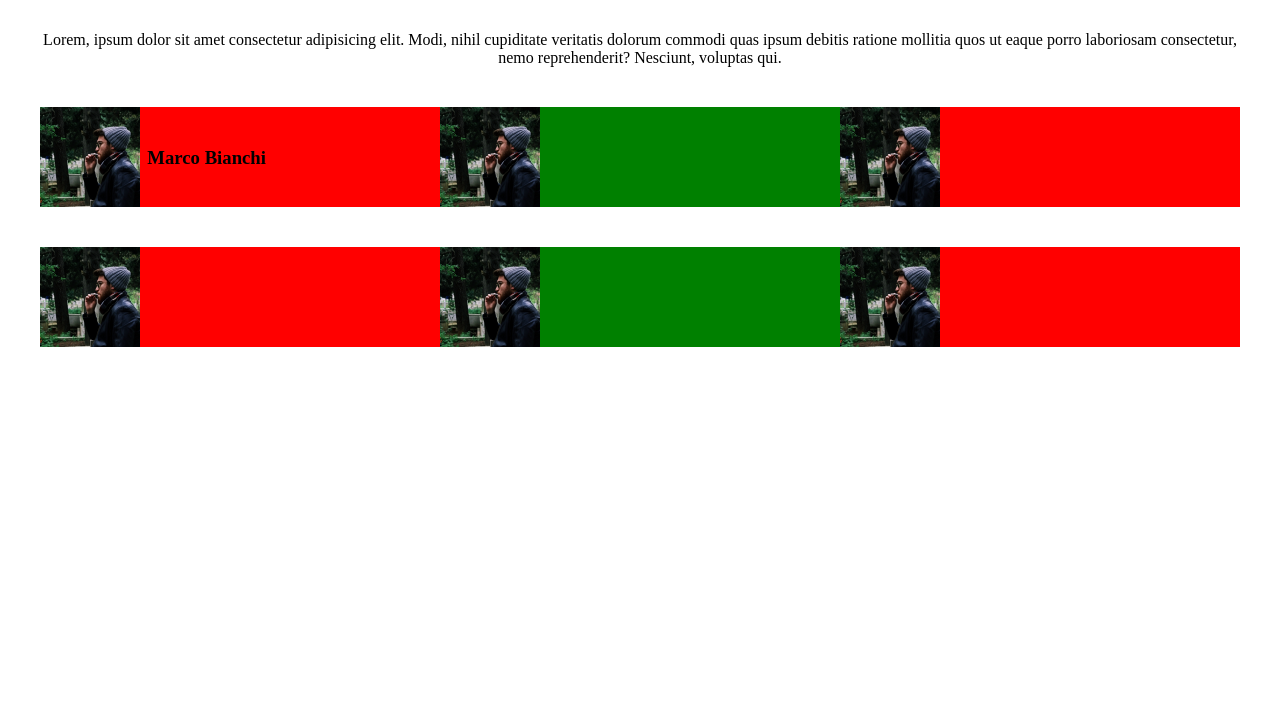
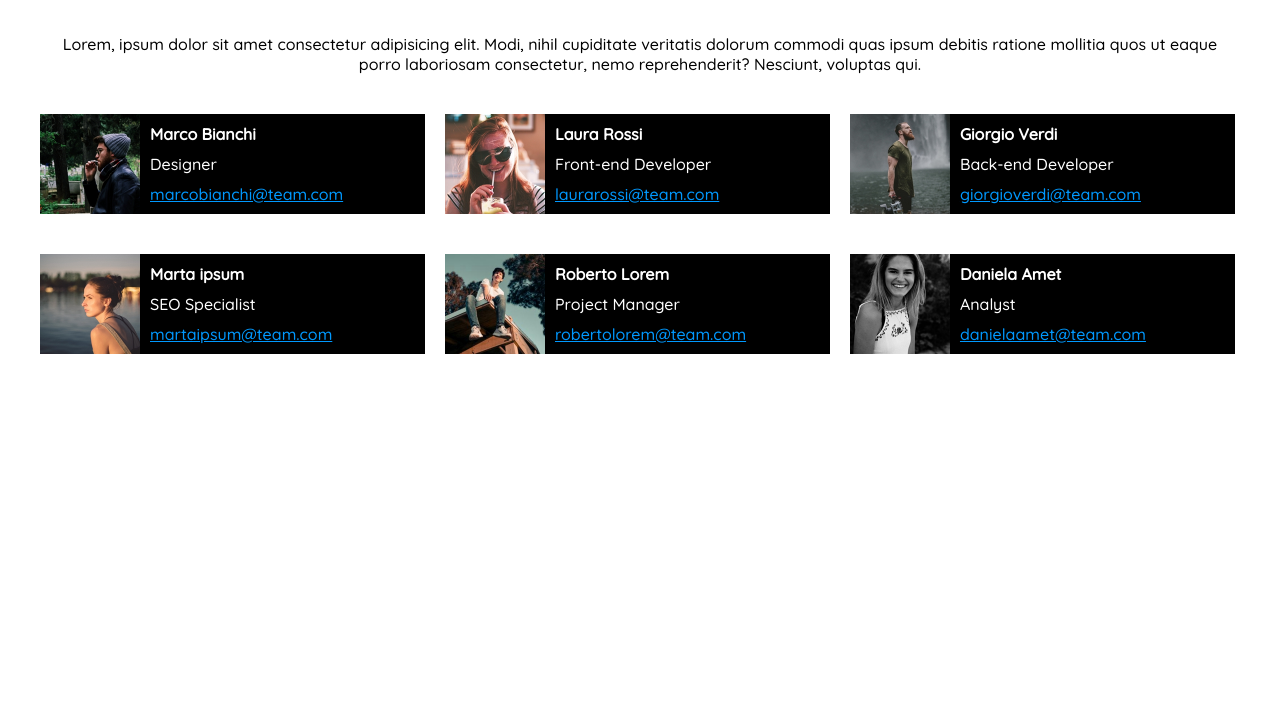
Before and after one commit to Fez06/html-css-float-cards, a plain HTML site: page index.html in a window 1280 px wide. Shown: the part 86-800 px from the top of the page. Drawn offline with Linux system fonts and the light colour scheme.

Commit message:
aggiunte info

```diff
--- a/css/style.css
+++ b/css/style.css
@@ -2,6 +2,7 @@
     margin: 0;
     border: 0;
     box-sizing: border-box;
+    font-family: 'Quicksand', sans-serif;
 }
 
 main, p {
@@ -12,11 +13,13 @@ main, p {
 
 h1 {
     margin: 30px 0 50px;
+    color: #e53170;
+    font-weight: 900;
 }
 
-div {
-    width: calc(100% / 3 );
-    background-color: red;
+.scheda {
+    width: calc(100% / 3 - 15px);
+    background-color: black;
     float: left;
     margin-top: 40px;
 }
@@ -26,12 +29,31 @@ img {
     height: 100px;
 }
 
-div:nth-of-type(3n+2) {
-    background-color: green;
+.scheda:nth-of-type(3n+2) {
+    margin-left: 20px;
+    margin-right: 20px;
+}
+
+.info {
+    float: left;
+    text-align: left;
+}
+
+.info div {
+    margin: 10px;
+    color: white;
+}
+
+a {
+    color: rgb(0, 153, 255);
+}
+
+.info > :first-child {
+    font-weight: bolder;
 }
 
 /* .clearfix::after {
     content: "";
     display: table;
     clear: both;
-} */
+}  */
--- a/index.html
+++ b/index.html
@@ -5,26 +5,73 @@
     <meta http-equiv="X-UA-Compatible" content="IE=edge">
     <meta name="viewport" content="width=device-width, initial-scale=1.0">
     <link rel="stylesheet" href="css/style.css">
+    <!-- font family -->
+    <link rel="preconnect" href="https://fonts.googleapis.com">
+    <link rel="preconnect" href="https://fonts.gstatic.com" crossorigin>
+    <link href="https://fonts.googleapis.com/css2?family=Quicksand:wght@500&display=swap" rel="stylesheet">
+    <!-- ----------------- -->
     <title>Floating Cards</title>
 </head>
 
 <body>
-   <main class="clearfix">
+   <main>
     <h1>Meet our Team</h1>
     <p>Lorem, ipsum dolor sit amet consectetur adipisicing elit. Modi, nihil cupiditate veritatis dolorum commodi quas ipsum debitis ratione mollitia quos ut eaque porro laboriosam consectetur, nemo reprehenderit? Nesciunt, voluptas qui.</p>
 
-    <div>
+    <div class="scheda">
         <img src="img/male1.png" alt="Foto Marco">
         <div class="info">
-            <h3>Marco Bianchi</h3>
-
+            <div>Marco Bianchi</div>
+            <div>Designer</div>
+            <div class="email"><a href="">marcobianchi@team.com</a></div>
         </div>
     </div>
-    <div><img src="img/male1.png" alt="Foto Marco"></div>
-    <div><img src="img/male1.png" alt="Foto Marco"></div>
-    <div><img src="img/male1.png" alt="Foto Marco"></div>
-    <div><img src="img/male1.png" alt="Foto Marco"></div>
-    <div><img src="img/male1.png" alt="Foto Marco"></div>
+
+    <div class="scheda">
+        <img src="img/female1.png" alt="Foto Marco">
+        <div class="info">
+            <div>Laura Rossi</div>
+            <div>Front-end Developer</div>
+            <div class="email"><a href="">laurarossi@team.com</a></div>
+        </div>
+    </div>
+
+    <div class="scheda">
+        <img src="img/male2.png" alt="Foto Marco">
+        <div class="info">
+            <div>Giorgio Verdi</div>
+            <div>Back-end Developer</div>
+            <div class="email"><a href="">giorgioverdi@team.com</a></div>
+        </div>
+    </div>
+
+    <div class="scheda">
+        <img src="img/female2.png" alt="Foto Marco">
+        <div class="info">
+            <div>Marta ipsum</div>
+            <div>SEO Specialist</div>
+            <div class="email"><a href="">martaipsum@team.com</a></div>
+        </div>
+    </div>
+
+    <div class="scheda">
+        <img src="img/male3.png" alt="Foto Marco">
+        <div class="info">
+            <div>Roberto Lorem</div>
+            <div>Project Manager</div>
+            <div class="email"><a href="">robertolorem@team.com</a></div>
+        </div>
+    </div>
+
+    <div class="scheda">
+        <img src="img/female3.png" alt="Foto Marco">
+        <div class="info">
+            <div>Daniela Amet</div>
+            <div>Analyst</div>
+            <div class="email"><a href="">danielaamet@team.com</a></div>
+        </div>
+    </div>
+
 
 
 
```
